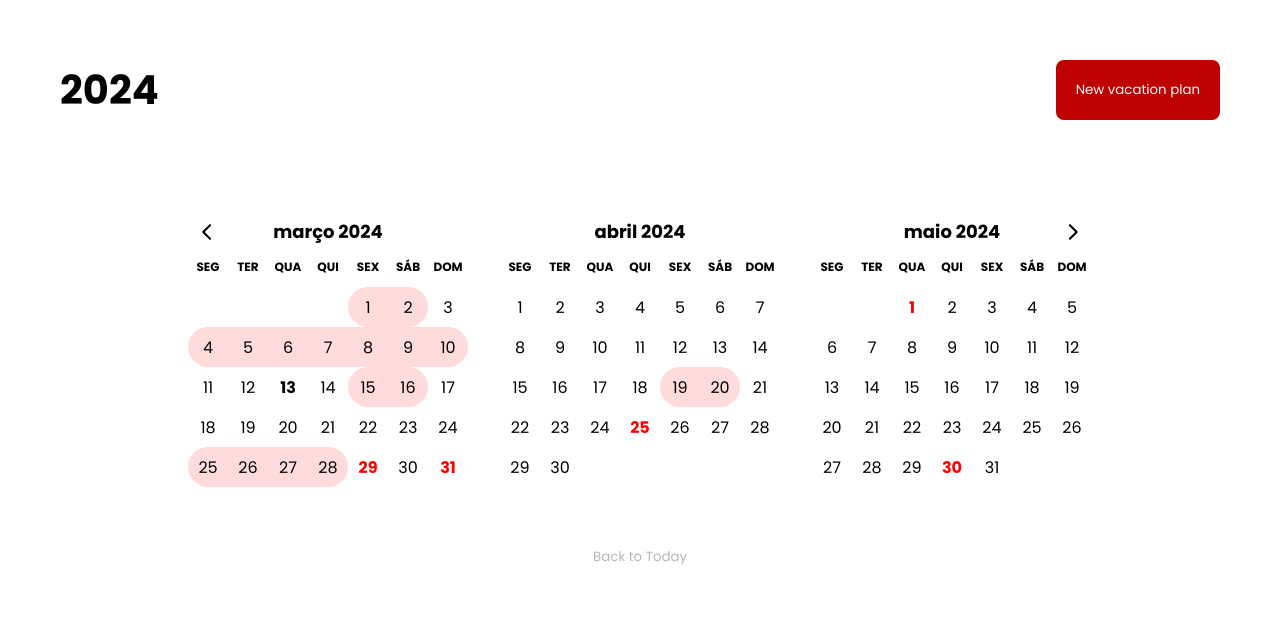
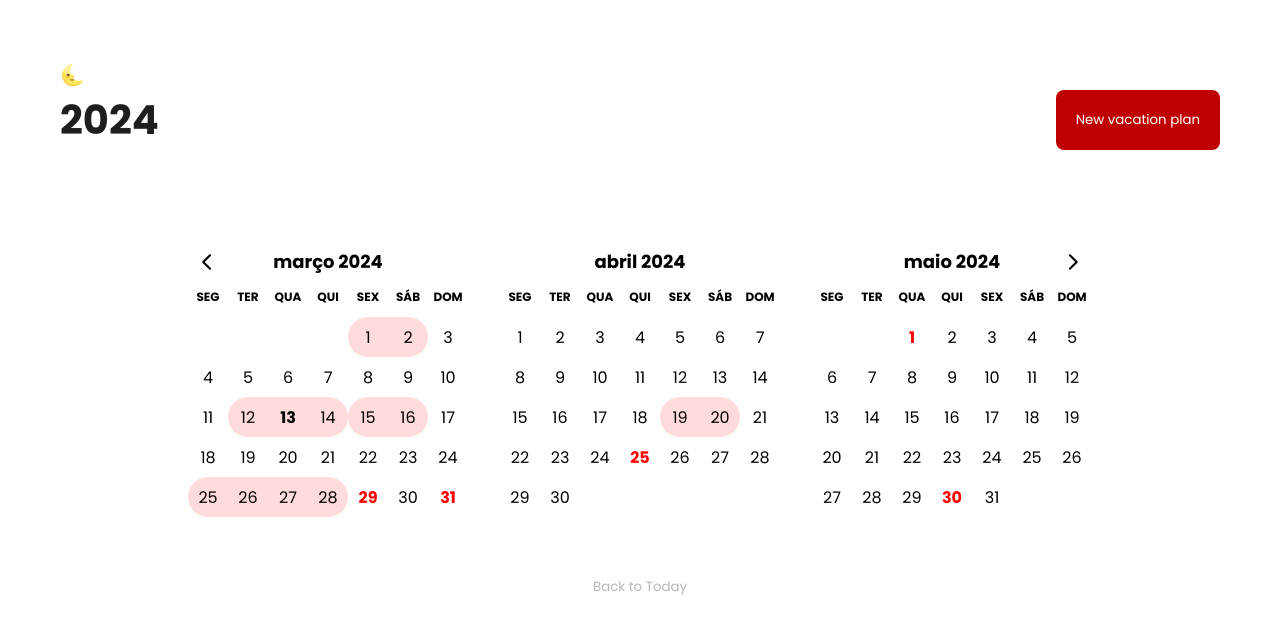
Before and after one commit to eduardouglas99/vacation-plan, a Next.js app: page / in a window 1280 px wide. Shown: the top 634 px of the page. Built offline with nearby package versions, Linux system fonts and the light colour scheme; data requests are answered from the project's data file.

Commit message:
created dark theme

```diff
--- a/pages/_app.tsx
+++ b/pages/_app.tsx
@@ -1,22 +1,35 @@
 import { CalendarProvider } from "@/common/context";
+import { lightTheme, darkTheme } from "@/components/theme";
 import { AppProps } from "next/app";
 import Head from "next/head";
+import { useState } from "react";
 
-import styled, { createGlobalStyle } from "styled-components";
+import styled, { ThemeProvider, createGlobalStyle } from "styled-components";
 
 export default function App({ Component, pageProps}: AppProps) {
+    const [isDarkTheme, setIsDarkTheme] = useState(false)
     return(
-            <CalendarProvider>
-                <GlobalStyles />
-                <Container>
+        <CalendarProvider>
+            <ThemeProvider theme={isDarkTheme ? darkTheme : lightTheme}>
+                <>
+                    <GlobalStyles />
                     <Head>
                         <meta charSet="UTF-8" />
                         <title>Vacation Plans</title>
                         <meta name="description" content="Our solution provides a comprehensive way to manage employee vacations within the company. It includes a detailed calendar with all holidays marked, allowing employees and administrators to easily plan and track vacation days. The system provides essential information such as holiday titles, descriptions, locations, and date ranges, ensuring efficient management of employee time off. With this solution, companies can streamline the vacation planning process, minimize scheduling conflicts, and enhance overall productivity." />
                     </Head>
-                    <Component {...pageProps} />
-                </Container>
-            </CalendarProvider>
+                    <Container>
+                        <ButtonChangeMode className="accent"
+                            onClick={() => setIsDarkTheme(!isDarkTheme)}>{isDarkTheme ?
+                                <span aria-label="Light mode" role="img">🌞</span> :
+                                <span aria-label="Dark mode" role="img">🌜</span>
+                            }
+                        </ButtonChangeMode>
+                        <Component {...pageProps} />
+                    </Container>
+                </>
+            </ThemeProvider>
+        </CalendarProvider>
     )
 }
 
@@ -26,6 +39,9 @@ const GlobalStyles = createGlobalStyle`
         margin: 0;
         box-sizing: border-box;
         font-family: 'Poppins', sans-serif;
+    }
+    html {
+        background: ${({ theme }) => theme.body};
     }
     a {
         color: inherit;
@@ -48,10 +64,25 @@ const GlobalStyles = createGlobalStyle`
         color: red;
         font-weight: bold;
     }
+    .rdp-cell,
+    .rdp-head_cell,
+    .rdp-caption_label,
+    button.rdp-nav_button svg path{
+        color: ${({ theme }) => theme.opposite};
+    }
+
+    .rdp-cell div.gridcell,
+    button.rdp-nav_button svg path {
+        background: ${({ theme }) => theme.opposite};
+    }
+
+    .rdp-button:hover:not([disabled]):not(.rdp-day_selected) {
+        background: ${({ theme }) => theme.hover};
+    }
 `
 
 const Container = styled.main`
-    max-width: 1280px;
+    max-width: 1320px;
     width: 100%;
     margin: 0 auto;
     padding: 60px;
@@ -59,3 +90,14 @@ const Container = styled.main`
         padding: 30px;
     }
 `;
+
+const ButtonChangeMode = styled.button`
+    position: relative;
+    display: flex;
+    justify-content: end;
+    background: transparent;
+    span {
+        background: transparent;
+        font-size: 20px;
+    }
+`
--- a/pages/index.tsx
+++ b/pages/index.tsx
@@ -4,7 +4,7 @@ import FeedbackError from "@/components/feedbackError";
 import Header from "@/components/header";
 import Modal from "@/components/modal";
 import Sheet from "@/components/sheet";
-import { EmployeesProps, HolidaysPlanProps, ResponseDataProps } from "@/interface/Holidays";
+import { ResponseDataProps } from "@/interface/Holidays";
 import { fetchEmployees } from "@/services/employees.service";
 import { fetchHolidays } from "@/services/holidays.service";
 import { fetchVacationPlan } from "@/services/vacationPlan.service";
--- a/server/api/db.json
+++ b/server/api/db.json
@@ -381,28 +381,12 @@
         {
           "label": "Gabriel Oliveira",
           "value": "Gabriel Oliveira"
-        },
-        {
-          "label": "Laura Pereira",
-          "value": "Laura Pereira"
-        },
-        {
-          "label": "Pedro Almeida",
-          "value": "Pedro Almeida"
-        },
-        {
-          "label": "Isabela Costa",
-          "value": "Isabela Costa"
-        },
-        {
-          "label": "Carlos de Almeida",
-          "value": "Carlos de Almeida"
         }
       ],
-      "initialPeriod": "2024-03-04T03:00:00.000Z",
-      "endPeriod": "2024-03-10T03:00:00.000Z",
-      "title": "wddwdw",
-      "description": "dwdwdw"
+      "initialPeriod": "2024-03-12T03:00:00.000Z",
+      "endPeriod": "2024-03-14T03:00:00.000Z",
+      "title": "teste 2",
+      "description": "teste 3"
     },
     {
       "id": "9b65",
--- a/src/common/context.tsx
+++ b/src/common/context.tsx
@@ -33,7 +33,7 @@ type CalendarContextProps = {
     setFeedbackError: React.Dispatch<SetStateAction<boolean>>,
     feedbackErrorToogle: () => void,
     errorServerRequest: boolean,
-    setErrorServerRequest: React.Dispatch<SetStateAction<boolean>>
+    setErrorServerRequest: React.Dispatch<SetStateAction<boolean>>,
 }
 
 type CalendarProps = {
--- a/src/components/calendar.tsx
+++ b/src/components/calendar.tsx
@@ -129,6 +129,9 @@ const BackTodayButton = styled.button`
     background: transparent;
     text-align: center;
     width: 100%;
+    &:not(:disabled) {
+        color: ${({ theme }) => theme.text};
+    }
     &:hover {
         text-decoration: underline;
     }
--- a/src/components/header.tsx
+++ b/src/components/header.tsx
@@ -2,13 +2,16 @@ import styled from 'styled-components';
 import React from 'react';
 import Button from './button';
 
+
 export default function Header () {
     const currentYear = new Date().getFullYear();
+
     return (
         <HeaderHome className='flex'>
             <CurrentYear>{currentYear}</CurrentYear>
             <Button />
         </HeaderHome>
+
     )
 }
 
@@ -22,6 +25,7 @@ const HeaderHome = styled.header`
 
 const CurrentYear = styled.h1`
     font-size: 40px;
+    color: ${({ theme }) => theme.text};
     @media only screen and (max-width: 580px) {
         font-size: 32px;
     }
--- a/src/components/modal.tsx
+++ b/src/components/modal.tsx
@@ -8,7 +8,6 @@ import { zodResolver } from "@hookform/resolvers/zod";
 import { MultiSelect } from "react-multi-select-component";
 import { HolidaysServiceProps } from "@/interface/Holidays";
 import { format, isValid, parseISO } from "date-fns";
-import FeedbackError from "./feedbackError";
 
 const schema = z.object({
     names: z.array(z.object({
--- /dev/null
+++ b/src/components/theme.tsx
@@ -0,0 +1,13 @@
+export const lightTheme = {
+    hover: '#e5dcdc',
+    text: '#1E1E1E',
+    body: '#FFF',
+    opposite: "#000",
+};
+
+export const darkTheme = {
+  hover: '#414141',
+  text: '#FFFFFF',
+  body: '#000',
+  opposite: '#FFFFFF',
+};
```
